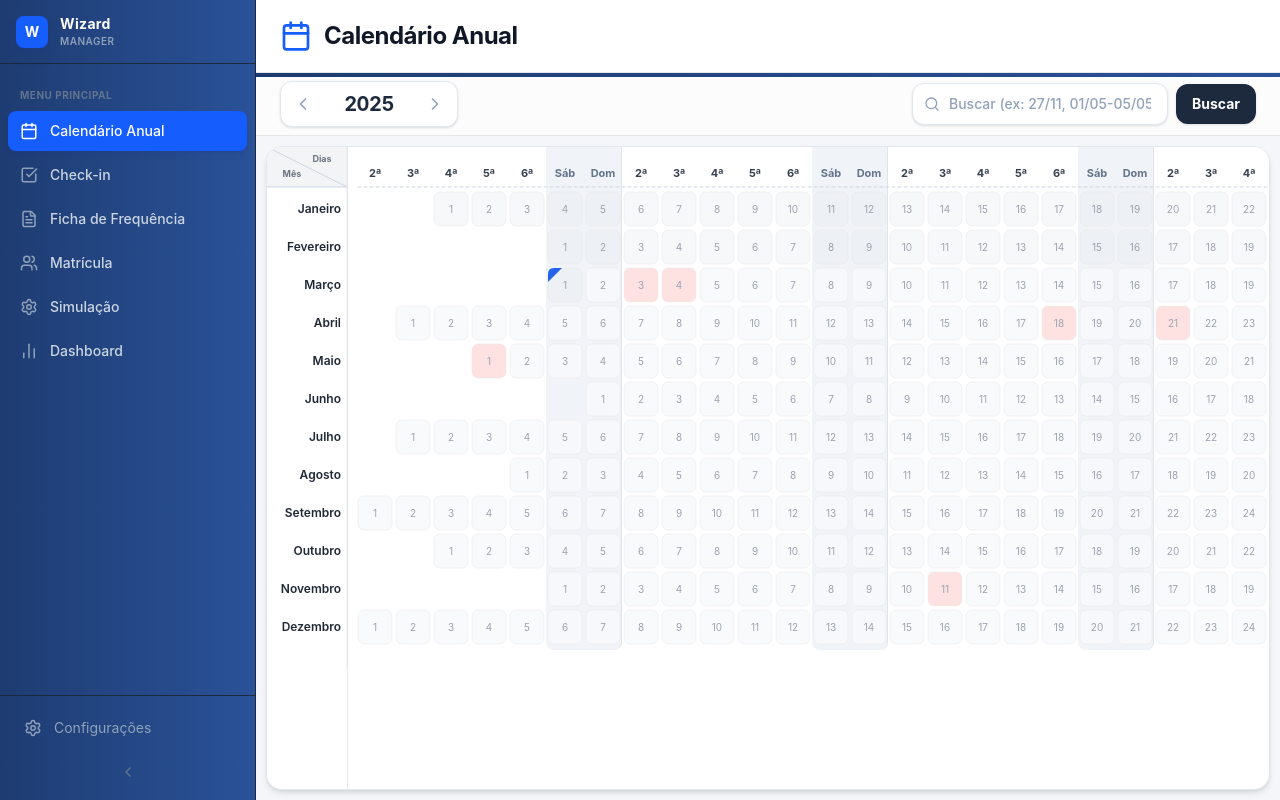
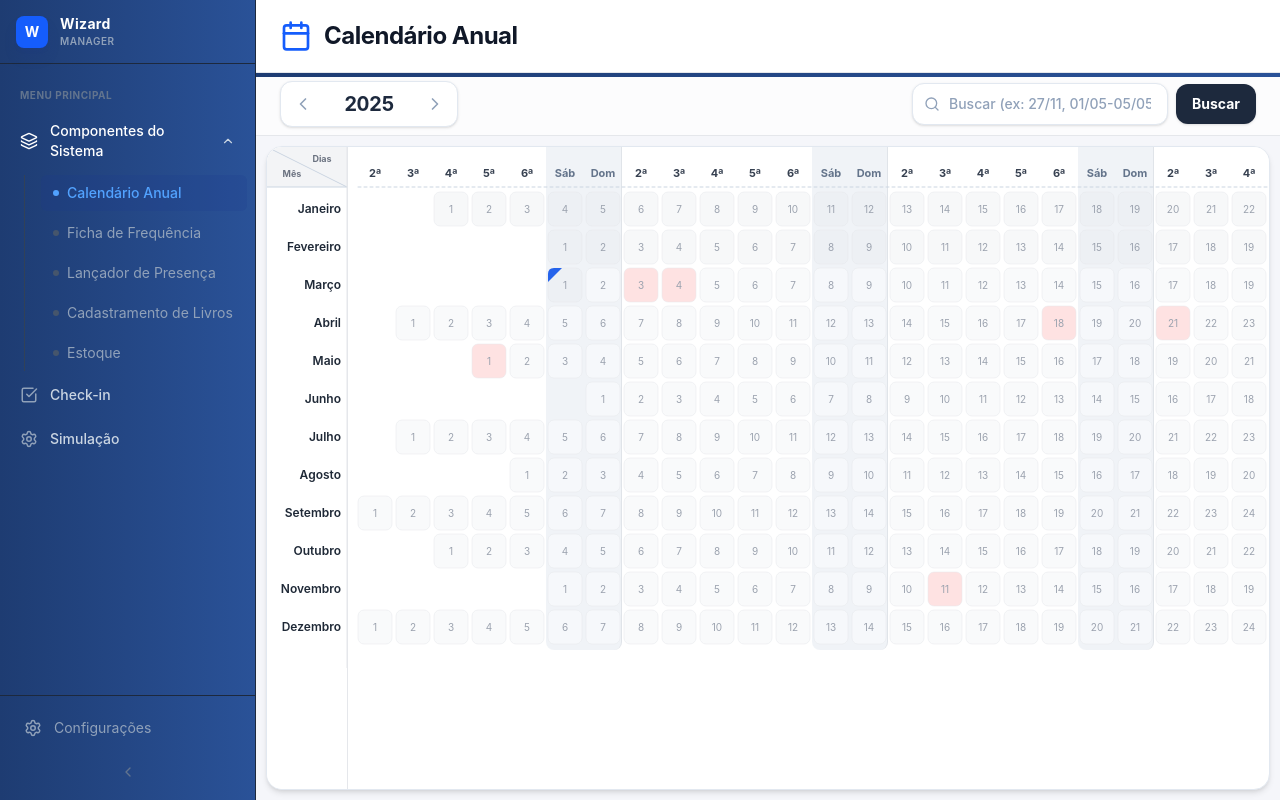
Before and after one commit to Vitor-rs/Wiz_Tools, a React (Vite) app in the folder hori-web/: page / in a window 1280 px wide. Built offline with nearby package versions, Linux system fonts and the light colour scheme.

Commit message:
feat: adicionar página de espaço reservado e atualizar itens do menu lateral

```diff
--- a/hori-web/src/App.tsx
+++ b/hori-web/src/App.tsx
@@ -10,6 +10,15 @@ import CheckInPage from "./pages/CheckInPage";
 import { SimulationProvider, useSimulation } from "./context/SimulationContext";
 import type { CalendarEvent, Holiday } from "./types/index";
 import { IMMUTABLE_RULES } from "./config/rules";
+
+const PlaceholderPage: React.FC<{ title: string }> = ({ title }) => (
+  <div className="flex-1 flex items-center justify-center bg-slate-50 text-slate-400 h-full">
+    <div className="text-center">
+      <h2 className="text-2xl font-bold mb-2">{title}</h2>
+      <p>Em construção...</p>
+    </div>
+  </div>
+);
 
 const AppContent: React.FC = () => {
   const [year, setYear] = useState(2025);
@@ -91,6 +100,14 @@ const AppContent: React.FC = () => {
         <SimulationPage />
       ) : activePage === 'checkin' ? (
         <CheckInPage />
+      ) : activePage === 'attendance_sheet' ? (
+        <PlaceholderPage title="Ficha de Frequência" />
+      ) : activePage === 'presence_launcher' ? (
+        <PlaceholderPage title="Lançador de Presença" />
+      ) : activePage === 'book_registration' ? (
+        <PlaceholderPage title="Cadastramento de Livros" />
+      ) : activePage === 'inventory' ? (
+        <PlaceholderPage title="Estoque" />
       ) : (
         <>
           <CalendarHeader
--- a/hori-web/src/components/Sidebar.tsx
+++ b/hori-web/src/components/Sidebar.tsx
@@ -1,4 +1,4 @@
-import React from "react";
+import React, { useState } from "react";
 import {
     Calendar,
     FileText,
@@ -8,6 +8,11 @@ import {
     ChevronRight,
     BarChart2,
     CheckSquare,
+    Layers,
+    ChevronDown,
+    BookOpen,
+    Package,
+    ClipboardCheck
 } from "lucide-react";
 
 interface SidebarProps {
@@ -17,20 +22,50 @@ interface SidebarProps {
     onToggleCollapse: () => void;
 }
 
+interface MenuItem {
+    id: string;
+    label: string;
+    icon: React.ElementType;
+    subItems?: { id: string; label: string }[];
+}
+
 const Sidebar: React.FC<SidebarProps> = ({
     activePage,
     onNavigate,
     isCollapsed,
     onToggleCollapse,
 }) => {
-    const menuItems = [
-        { id: "calendar", label: "Calendário Anual", icon: Calendar },
+    const [expandedMenu, setExpandedMenu] = useState<string | null>("system_components");
+
+    const menuItems: MenuItem[] = [
+        {
+            id: "system_components",
+            label: "Componentes do Sistema",
+            icon: Layers,
+            subItems: [
+                { id: "calendar", label: "Calendário Anual" },
+                { id: "attendance_sheet", label: "Ficha de Frequência" },
+                { id: "presence_launcher", label: "Lançador de Presença" },
+                { id: "book_registration", label: "Cadastramento de Livros" },
+                { id: "inventory", label: "Estoque" },
+            ]
+        },
         { id: "checkin", label: "Check-in", icon: CheckSquare },
-        { id: "attendance_sheet", label: "Ficha de Frequência", icon: FileText },
-        { id: "enrollment", label: "Matrícula", icon: Users },
         { id: "simulation", label: "Simulação", icon: Settings },
-        { id: "dashboard", label: "Dashboard", icon: BarChart2 },
     ];
+
+    const handleMainItemClick = (item: MenuItem) => {
+        if (item.subItems) {
+            if (isCollapsed) {
+                onToggleCollapse();
+                setTimeout(() => setExpandedMenu(item.id), 150);
+            } else {
+                setExpandedMenu(expandedMenu === item.id ? null : item.id);
+            }
+        } else {
+            onNavigate(item.id);
+        }
+    };
 
     return (
         <div
@@ -60,17 +95,21 @@ const Sidebar: React.FC<SidebarProps> = ({
             </div>
 
             {/* Navigation */}
-            <nav className="flex-1 py-6 px-2 space-y-1">
+            <nav className="flex-1 py-6 px-2 space-y-1 overflow-y-auto">
                 {!isCollapsed && (
                     <div className="px-3 mb-2 text-[10px] font-bold text-slate-500 uppercase tracking-wider">
                         Menu Principal
                     </div>
                 )}
-                {menuItems.map((item) => (
+                {menuItems.map((item) => {
+                    const isActive = activePage === item.id || item.subItems?.some(sub => sub.id === activePage);
+                    const isExpanded = expandedMenu === item.id;
+
+                    return (
+                        <div key={item.id} className="flex flex-col">
                             <button
-                        key={item.id}
-                        onClick={() => onNavigate(item.id)}
-                        className={`w-full flex items-center gap-3 px-3 py-2.5 rounded-lg text-sm transition-all duration-200 group relative ${activePage === item.id
+                                onClick={() => handleMainItemClick(item)}
+                                className={`w-full flex items-center gap-3 px-3 py-2.5 rounded-lg text-sm transition-all duration-200 group relative ${isActive && !item.subItems
                                     ? "bg-blue-600 text-white shadow-md shadow-blue-900/20"
                                     : "hover:bg-slate-800/50 hover:text-white"
                                     } ${isCollapsed ? "justify-center" : ""}`}
@@ -78,19 +117,50 @@ const Sidebar: React.FC<SidebarProps> = ({
                             >
                                 <item.icon
                                     size={18}
-                            className={`${activePage === item.id
+                                    className={`${isActive
                                         ? "text-white"
                                         : "text-slate-400 group-hover:text-white"
                                         }`}
                                 />
-                        {!isCollapsed && <span className="font-medium">{item.label}</span>}
+                                {!isCollapsed && (
+                                    <>
+                                        <span className={`font-medium flex-1 text-left ${isActive ? "text-white" : ""}`}>{item.label}</span>
+                                        {item.subItems && (
+                                            <ChevronDown
+                                                size={14}
+                                                className={`transition-transform duration-200 ${isExpanded ? "rotate-180" : ""}`}
+                                            />
+                                        )}
+                                    </>
+                                )}
 
                                 {/* Active Indicator for Collapsed Mode */}
-                        {isCollapsed && activePage === item.id && (
+                                {isCollapsed && isActive && (
                                     <div className="absolute left-0 top-1/2 -translate-y-1/2 w-1 h-8 bg-blue-500 rounded-r-full" />
                                 )}
                             </button>
+
+                            {/* Sub-menu */}
+                            {!isCollapsed && item.subItems && isExpanded && (
+                                <div className="mt-1 ml-4 pl-4 border-l border-slate-700 space-y-1">
+                                    {item.subItems.map((subItem) => (
+                                        <button
+                                            key={subItem.id}
+                                            onClick={() => onNavigate(subItem.id)}
+                                            className={`w-full flex items-center gap-2 px-3 py-2 rounded-md text-sm transition-colors ${activePage === subItem.id
+                                                ? "text-blue-400 bg-blue-900/20 font-medium"
+                                                : "text-slate-400 hover:text-white hover:bg-slate-800/30"
+                                                }`}
+                                        >
+                                            <div className={`w-1.5 h-1.5 rounded-full ${activePage === subItem.id ? "bg-blue-400" : "bg-slate-600"}`} />
+                                            <span>{subItem.label}</span>
+                                        </button>
                                     ))}
+                                </div>
+                            )}
+                        </div>
+                    );
+                })}
             </nav>
 
             {/* Footer / Settings */}
```
Lines whose indentation alone changed are shown as unchanged.
